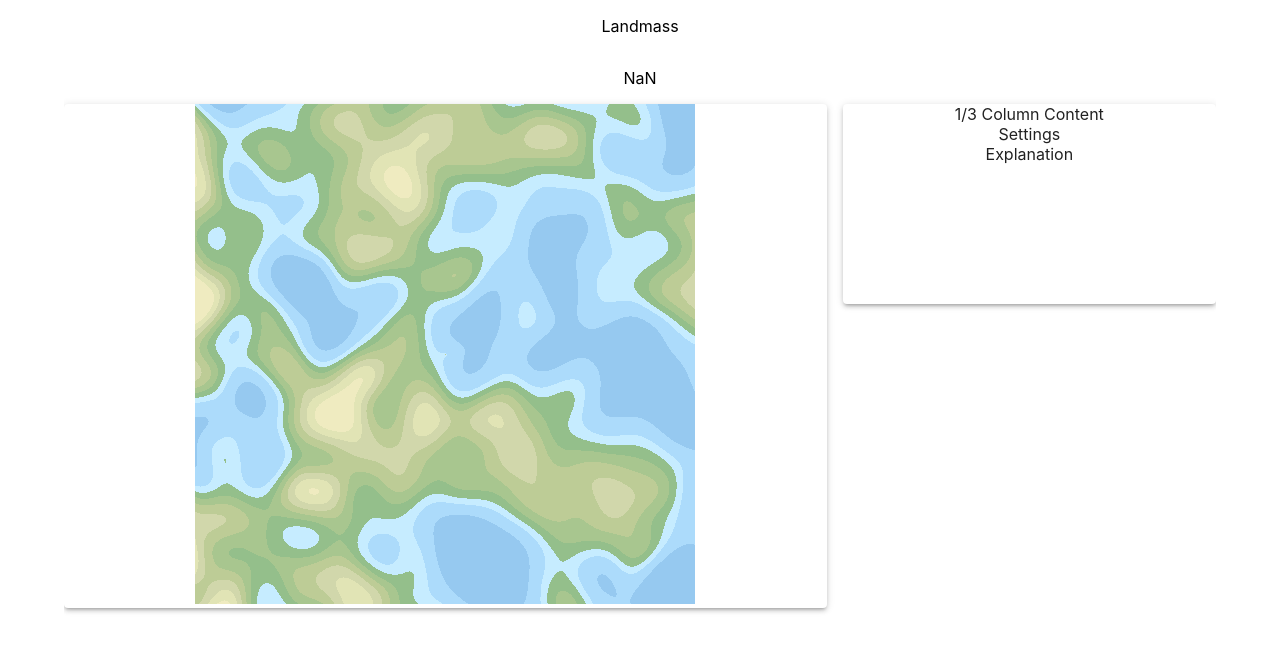
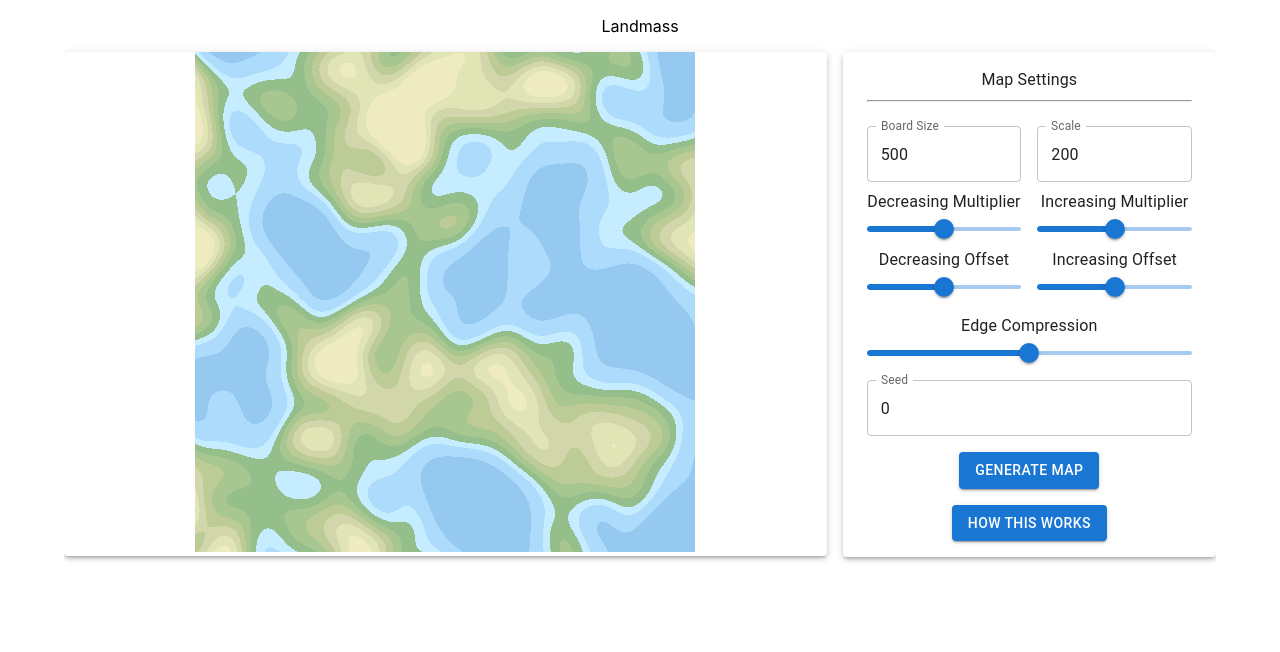
Before and after one commit to daniel-macias/landmass, a React (Create React App) app: page / in a window 1280 px wide. Shown: the top 652 px of the page. Built offline with nearby package versions, Linux system fonts and the light colour scheme.

Commit message:
finished UI skeleton

```diff
--- a/src/App.tsx
+++ b/src/App.tsx
@@ -3,7 +3,6 @@ import logo from './logo.svg';
 import './App.css';
 import Map from './components/Map';
 import Settings from './components/Settings';
-import Explanation from './components/Explanation';
 import seedrandom from 'seedrandom';
 import { Grid, Paper, Container } from '@mui/material';
 import { createNoise2D } from 'simplex-noise';
@@ -38,7 +37,6 @@ function App() {
 
       <p>Landmass</p>
 
-      <p>{randomNumber}</p>
       {/* 'lg' here sets the maximum width to large screens, but you can adjust this based on your preference */}
       <Grid container spacing={2}>
         {/* For larger screens (1/3 and 2/3) */}
@@ -47,16 +45,14 @@ function App() {
           {/* Content for the 2/3 column */}
           <Paper elevation={3} style={{ minHeight: '200px', display: 'flex', flexDirection: 'column' }}>
             <div style={{ flex: 1, overflow: 'auto' }}>
-            <Map squareSize={1} boardSize={500} seed={randomNumber} edgeCompressionAmount={0.1} decreasingMultiplier={0.4} increasingMultiplier={0.07} decreasingOffset={0.4} increasingOffset={0.7} scale={200} />
+            <Map squareSize={1} boardSize={500} seed={randomNumber} edgeCompressionAmount={0.1} decreasingMultiplier={0.4} increasingMultiplier={0.4} decreasingOffset={0.4} increasingOffset={0.7} scale={200} />
             </div>
           </Paper>
         </Grid>
         <Grid item xs={12} sm={4}>
           {/* Content for the 1/3 column */}
           <Paper elevation={3} style={{ minHeight: '200px', display: 'flex', flexDirection: 'column' }}>
-            1/3 Column Content
             <Settings />
-            <Explanation />
           </Paper>
         </Grid>
       </Grid>
--- a/src/components/Explanation.tsx
+++ /dev/null
@@ -1,9 +0,0 @@
-import React from 'react'
-
-function Explanation() {
-  return (
-    <div>Explanation</div>
-  )
-}
-
-export default Explanation
--- a/src/components/Settings.tsx
+++ b/src/components/Settings.tsx
@@ -1,9 +1,160 @@
-import React from 'react'
+import React, { useState } from 'react';
+import { Dialog, DialogTitle, DialogContent, DialogActions, Box, TextField, Slider, Button, Typography, Container, Grid } from '@mui/material';
 
-function Settings() {
+
+const Settings = () => {
+  // State variables for your settings
+  const [boardSize, setBoardSize] = useState<number>(500);
+  const [seed, setSeed] = useState<number>(0);
+  const [edgeCompressionAmount, setEdgeCompressionAmount] = useState<number>(0.5);
+  const [decreasingMultiplier, setDecreasingMultiplier] = useState<number>(0.5);
+  const [increasingMultiplier, setIncreasingMultiplier] = useState<number>(0.5);
+  const [decreasingOffset, setDecreasingOffset] = useState<number>(0.5);
+  const [increasingOffset, setIncreasingOffset] = useState<number>(0.5);
+  const [scale, setScale] = useState<number>(200);
+
+  const [isDialogOpen, setIsDialogOpen] = useState(false);
+
+
+  // Function to handle form submission
+  const handleSubmit = () => {
+    // Process form data and generate the map
+    // You can add your map generation logic here
+    console.log('Generating Map...');
+  };
+
+  const openDialog = () => {
+    setIsDialogOpen(true);
+  };
+
+  const closeDialog = () => {
+    setIsDialogOpen(false);
+  };
+
   return (
-    <div>Settings</div>
-  )
-}
+    <Container maxWidth="lg">
+      <form style={{ margin: '16px 0' }}>
+      <Typography id="decreasing-multiplier-slider-label">Map Settings</Typography>
+      <hr />
+        <Grid container spacing={2} style={{ marginTop: '8px' }}>
+          <Grid item xs={12} sm={6}>
+            <TextField
+              label="Board Size"
+              type="number"
+              value={boardSize.toString()}
+              onChange={(e) => setBoardSize(parseInt(e.target.value, 10))}
+              fullWidth
+              InputProps={{ inputProps: { min: 0, max: 1000 } }}
+            />
+            <Typography id="decreasing-multiplier-slider-label" style={{ marginTop: '8px' }}>Decreasing Multiplier</Typography>
+            <Slider
+              value={decreasingMultiplier}
+              onChange={(_, newValue) => setDecreasingMultiplier(newValue as number)}
+              valueLabelDisplay="auto"
+              step={0.01}
+              min={0}
+              max={1}
+              aria-labelledby="decreasing-multiplier-slider-label"
+            />
+            <Typography id="decreasing-offset-slider-label">Decreasing Offset</Typography>
+            <Slider
+              value={decreasingOffset}
+              onChange={(_, newValue) => setDecreasingOffset(newValue as number)}
+              valueLabelDisplay="auto"
+              step={0.01}
+              min={0}
+              max={1}
+              aria-labelledby="decreasing-offset-slider-label"
+            />
 
-export default Settings
+
+          </Grid>
+          <Grid item xs={12} sm={6}>
+          <TextField
+            label="Scale"
+            type="number"
+            value={scale.toString()}
+            onChange={(e) => setScale(parseInt(e.target.value, 10))}
+            fullWidth
+            InputProps={{ inputProps: { min: 0, max: 1000 } }}
+          />
+            <Typography id="increasing-multiplier-slider-label" style={{ marginTop: '8px' }}>Increasing Multiplier</Typography>
+            <Slider
+              value={increasingMultiplier}
+              onChange={(_, newValue) => setIncreasingMultiplier(newValue as number)}
+              valueLabelDisplay="auto"
+              step={0.01}
+              min={0}
+              max={1}
+              aria-labelledby="increasing-multiplier-slider-label"
+            />
+
+            <Typography id="increasing-offset-slider-label">Increasing Offset</Typography>
+            <Slider
+              value={increasingOffset}
+              onChange={(_, newValue) => setIncreasingOffset(newValue as number)}
+              valueLabelDisplay="auto"
+              step={0.01}
+              min={0}
+              max={1}
+              aria-labelledby="increasing-offset-slider-label"
+            />
+          </Grid>
+        </Grid>
+        <Grid item xs={12}>
+        <Typography id="decreasing-multiplier-slider-label" style={{ marginTop: '8px' }}>Edge Compression</Typography>
+            <Slider
+              value={edgeCompressionAmount}
+              onChange={(_, newValue) => setEdgeCompressionAmount(newValue as number)}
+              valueLabelDisplay="auto"
+              step={0.01}
+              min={0}
+              max={1}
+              aria-labelledby="decreasing-multiplier-slider-label"
+            />
+          <TextField style={{ marginTop: '8px' }}
+              label="Seed"
+              type="number"
+              value={seed.toString()}
+              onChange={(e) => setSeed(parseInt(e.target.value, 10))}
+              fullWidth
+            />
+
+        </Grid>
+        <Box mt={2}>
+          <Button variant="contained" color="primary" onClick={handleSubmit}>
+            Generate Map
+          </Button>
+        </Box>
+        <Box mt={2}>
+          <Button variant="contained" color="primary" onClick={openDialog}>
+            How This Works
+          </Button>
+        </Box>
+      </form>
+
+      <Dialog open={isDialogOpen} onClose={closeDialog}>
+        <DialogTitle>How This Works</DialogTitle>
+        <DialogContent>
+            This is an example of how this works.
+        </DialogContent>
+        <DialogActions>
+            <Button
+            component="a" // Use component="a" for a link
+            href="https://github.com/your-repository-url" // Replace with your GitHub repository URL
+            target="_blank" // Open the link in a new tab
+            color="primary"
+            >
+            Open GitHub Repository
+            </Button>
+            <Button onClick={closeDialog} color="warning">
+            Close
+            </Button>
+        </DialogActions>
+    </Dialog>
+
+    </Container>
+  );
+};
+
+export default Settings;
```
